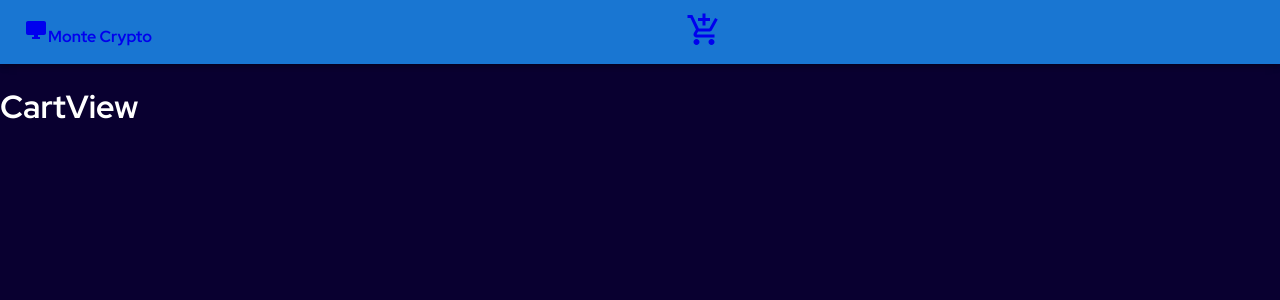
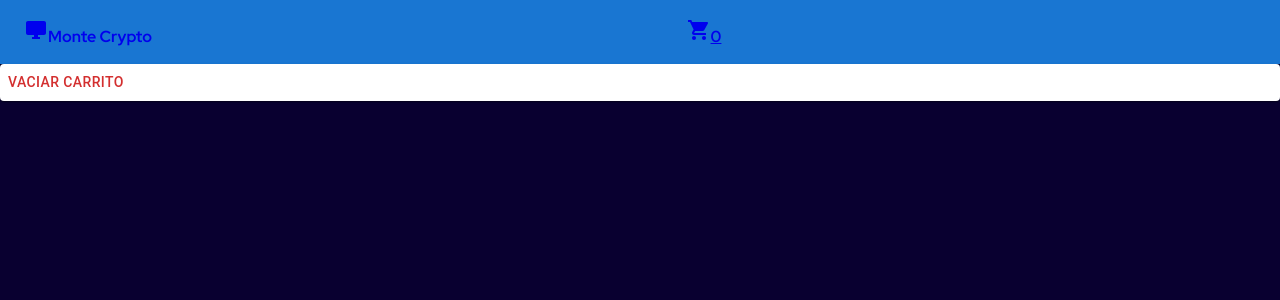
Before and after one commit to Brollix/proyecto-coderhouse-react, a React (Create React App) app: page /cart in a window 1280 px wide. Shown: the top 300 px of the page. Built offline with nearby package versions, Linux system fonts and the light colour scheme.

Commit message:
Agregado del CartView

```diff
--- a/src/App.js
+++ b/src/App.js
@@ -1,60 +1,18 @@
-import React, { useState } from 'react';
+import React from 'react';
 import { NavBar } from './components/Navbar/NavBar';
-import { BrowserRouter, Routes, Route } from 'react-router-dom';
-import { ItemListContainer } from './components/ItemListContainer/ItemListContainer';
-import { ItemDetailContainer } from './components/ItemDetailContainer/ItemDetailContainer';
-import { CartView } from './components/CartView/CartView';
+import { BrowserRouter } from 'react-router-dom';
+import { AppRouter } from './router/AppRouter';
 import './App.css';
-import { CartContext } from './context/CartContext';
+import { CartProvider } from './context/CartContext';
 
 function App() {
-	const [cart, setCart] = useState([]);
-
-	console.log(cart);
-
-	const addToCart = (item) => {
-		setCart([...cart, item]);
-	};
-
-	const removeFromCart = (id) => {
-		setCart(cart.filter((prod) => prod.id !== id));
-	};
-
-	const emptyCart = () => {
-		setCart([]);
-	};
-
-	const isInCart = (id) => {
-		return cart.some((prod) => prod.id === id);
-	};
-
 	return (
-		<CartContext.Provider
-			value={{
-				cart,
-				addToCart,
-				removeFromCart,
-				emptyCart,
-				isInCart,
-			}}
-		>
+		<CartProvider>
 			<BrowserRouter>
 				<NavBar />
-				<Routes>
-					<Route path="/" element={<ItemListContainer />} />
-					<Route path="/productos" element={<ItemListContainer />} />
-					<Route
-						path="/productos/:typeID"
-						element={<ItemListContainer />}
-					/>
-					<Route
-						path="/detail/:itemID"
-						element={<ItemDetailContainer />}
-					/>
-					<Route path="/cart" element={<CartView />} />
-				</Routes>
+				<AppRouter />
 			</BrowserRouter>
-		</CartContext.Provider>
+		</CartProvider>
 	);
 }
 
--- /dev/null
+++ b/src/components/CartView/CartView.css
@@ -0,0 +1,3 @@
+h3 {
+	color: white;
+}
--- a/src/components/CartView/CartView.js
+++ b/src/components/CartView/CartView.js
@@ -1,5 +1,19 @@
-import React from 'react';
+import { Paper, Typography, Button } from '@mui/material';
+import React, { useContext } from 'react';
+import { CartContext } from '../../context/CartContext';
+import './CartView.css';
 
 export const CartView = () => {
-	return <h1>CartView</h1>;
+	const { cart, emptyCart } = useContext(CartContext);
+
+	return (
+		<Paper>
+			{cart.map((prod) => {
+				return <Typography>{prod.serie}</Typography>;
+			})}
+			<Button variant="text" color="error" onClick={emptyCart}>
+				Vaciar Carrito
+			</Button>
+		</Paper>
+	);
 };
--- a/src/components/CartWidget/CartWidget.js
+++ b/src/components/CartWidget/CartWidget.js
@@ -1,12 +1,13 @@
-import React from 'react';
-import './CartWidget.css';
+import React, { useContext } from 'react';
+import ShoppingCartIcon from '@mui/icons-material/ShoppingCart';
+import { CartContext } from '../../context/CartContext';
 
 export const CartWidget = () => {
+	const { totalCantidad } = useContext(CartContext);
 	return (
 		<>
-			<div className="container">
-				<i className="fas fa-shopping-cart" />
-			</div>
+			<ShoppingCartIcon />
+			<span>{totalCantidad()}</span>
 		</>
 	);
 };
--- a/src/components/ItemCount/ItemCount.js
+++ b/src/components/ItemCount/ItemCount.js
@@ -1,13 +1,11 @@
-import React, { useState } from 'react';
+import React from 'react';
 import './ItemCount.css';
 import Button from '@mui/material/Button';
 import ButtonGroup from '@mui/material/ButtonGroup';
 import Typography from '@mui/material/Typography';
 import { Paper } from '@mui/material';
 
-export const ItemCount = ({ precio }) => {
-	const [cantidad, setCantidad] = useState(0);
-
+export const ItemCount = ({ precio, cantidad, setCantidad }) => {
 	const handleClickAdd = () => {
 		setCantidad(cantidad + 1);
 	};
--- a/src/components/ItemDetail/ItemDetail.js
+++ b/src/components/ItemDetail/ItemDetail.js
@@ -1,8 +1,9 @@
-import React, { useContext } from 'react';
-import { Button, Card, Typography } from '@mui/material';
+import React, { useContext, useState } from 'react';
+import { Button, Card, Typography, ButtonGroup } from '@mui/material';
 import { Box } from '@mui/system';
 import { ItemCount } from '../ItemCount/ItemCount';
 import { CartContext } from '../../context/CartContext';
+import { Link } from 'react-router-dom';
 
 export const ItemDetail = ({
 	id,
@@ -13,7 +14,7 @@ export const ItemDetail = ({
 	imagen,
 	precio,
 }) => {
-	const { addToCart } = useContext(CartContext);
+	const { addToCart, isInCart } = useContext(CartContext);
 
 	let socketOption;
 	let ref;
@@ -26,7 +27,11 @@ export const ItemDetail = ({
 		ref = 'Memoria: ';
 	}
 
+	const [cantidad, setCantidad] = useState(0);
+
 	const handleAddToCart = () => {
+		console.log(cantidad);
+		if (cantidad > 0) {
 			addToCart({
 				id,
 				tipo,
@@ -34,7 +39,9 @@ export const ItemDetail = ({
 				serie,
 				socket,
 				precio,
+				cantidad,
 			});
+		}
 	};
 
 	return (
@@ -46,13 +53,6 @@ export const ItemDetail = ({
 					maxHeight: '650px',
 				}}
 			>
-				{/* <CardMedia
-					component="img"
-					width="250px"
-					height="250px"
-					image={require(`../../data/img/${imagen}`).default}
-					alt={imagen}
-				/> */}
 				<Typography variant="h5" color="initial">
 					{tipo + ' ' + marca + ' ' + serie}
 				</Typography>
@@ -64,8 +64,13 @@ export const ItemDetail = ({
 					USD${precio}
 				</Typography>
 
-				<ItemCount precio={precio} />
-
+				{!isInCart(id) ? (
+					<>
+						<ItemCount
+							precio={precio}
+							cantidad={cantidad}
+							setCantidad={setCantidad}
+						/>
 						<Button
 							sx={{ margin: '1rem' }}
 							variant="contained"
@@ -74,6 +79,23 @@ export const ItemDetail = ({
 						>
 							Agregar al Carrito
 						</Button>
+					</>
+				) : (
+					<>
+						<ButtonGroup
+							variant="text"
+							color="primary"
+							aria-label=""
+						>
+							<Button variant="contained" color="primary">
+								<Link to="/"> Volver al Inicio </Link>
+							</Button>
+							<Button variant="text" color="success">
+								<Link to="/cart">Terminar mi Compra</Link>
+							</Button>
+						</ButtonGroup>
+					</>
+				)}
 			</Card>
 		</Box>
 	);
--- a/src/components/Navbar/Navbar.js
+++ b/src/components/Navbar/Navbar.js
@@ -1,10 +1,10 @@
+import React from 'react';
 import { Box } from '@mui/system';
-import React from 'react';
 import { Link } from 'react-router-dom';
 import DesktopWindowsIcon from '@mui/icons-material/DesktopWindows';
-import AddShoppingCartIcon from '@mui/icons-material/AddShoppingCart';
 import './Navbar.css';
 import { AppBar, Toolbar } from '@mui/material';
+import { CartWidget } from '../CartWidget/CartWidget';
 
 export const NavBar = () => {
 	return (
@@ -16,13 +16,8 @@ export const NavBar = () => {
 						Monte Crypto
 					</Link>
 
-					<Link to="cart" style={{ margin: 'auto' }}>
-						<AddShoppingCartIcon
-							style={{
-								margin: 'auto',
-								fontSize: '36px',
-							}}
-						/>
+					<Link to="/cart" style={{ margin: 'auto' }}>
+						<CartWidget />
 					</Link>
 				</Toolbar>
 			</AppBar>
--- a/src/context/CartContext.js
+++ b/src/context/CartContext.js
@@ -1,3 +1,49 @@
-import { createContext } from 'react';
+import React from 'react';
+import { createContext, useState } from 'react';
+export const CartContext = createContext();
 
-export const CartContext = createContext();
+export const CartProvider = ({ children }) => {
+	const [cart, setCart] = useState([]);
+
+	const addToCart = (item) => {
+		setCart([...cart, item]);
+	};
+
+	const removeFromCart = (id) => {
+		setCart(cart.filter((prod) => prod.id !== id));
+	};
+
+	const emptyCart = () => {
+		if (cart.length > 0) {
+			setCart([]);
+		}
+	};
+
+	const isInCart = (id) => {
+		return cart.some((prod) => prod.id === id);
+	};
+
+	const totalCantidad = () => {
+		return cart.reduce((acc, prod) => acc + prod.cantidad, 0);
+	};
+
+	const totalCompra = () => {
+		return cart.reduce((acc, prod) => acc + prod.precio * prod.cantidad);
+	};
+
+	return (
+		<CartContext.Provider
+			value={{
+				cart,
+				addToCart,
+				removeFromCart,
+				emptyCart,
+				isInCart,
+				totalCantidad,
+				totalCompra,
+			}}
+		>
+			{children}
+		</CartContext.Provider>
+	);
+};
--- /dev/null
+++ b/src/router/AppRouter.js
@@ -0,0 +1,16 @@
+import React from 'react';
+import { useRoutes } from 'react-router';
+import { CartView } from '../components/CartView/CartView';
+import { ItemDetailContainer } from '../components/ItemDetailContainer/ItemDetailContainer';
+import { ItemListContainer } from '../components/ItemListContainer/ItemListContainer';
+
+export const AppRouter = () => {
+	const routes = useRoutes([
+		{ path: '/', element: <ItemListContainer /> },
+		{ path: '/productos/:typeID', element: <ItemListContainer /> },
+		{ path: '/detail/:itemID', element: <ItemDetailContainer /> },
+		{ path: '/cart', element: <CartView /> },
+	]);
+
+	return routes;
+};
```
Also changed, not shown: src/components/ItemCount/btnConfig.js (added, +11 -0 lines). Lines whose indentation alone changed are shown as unchanged.
